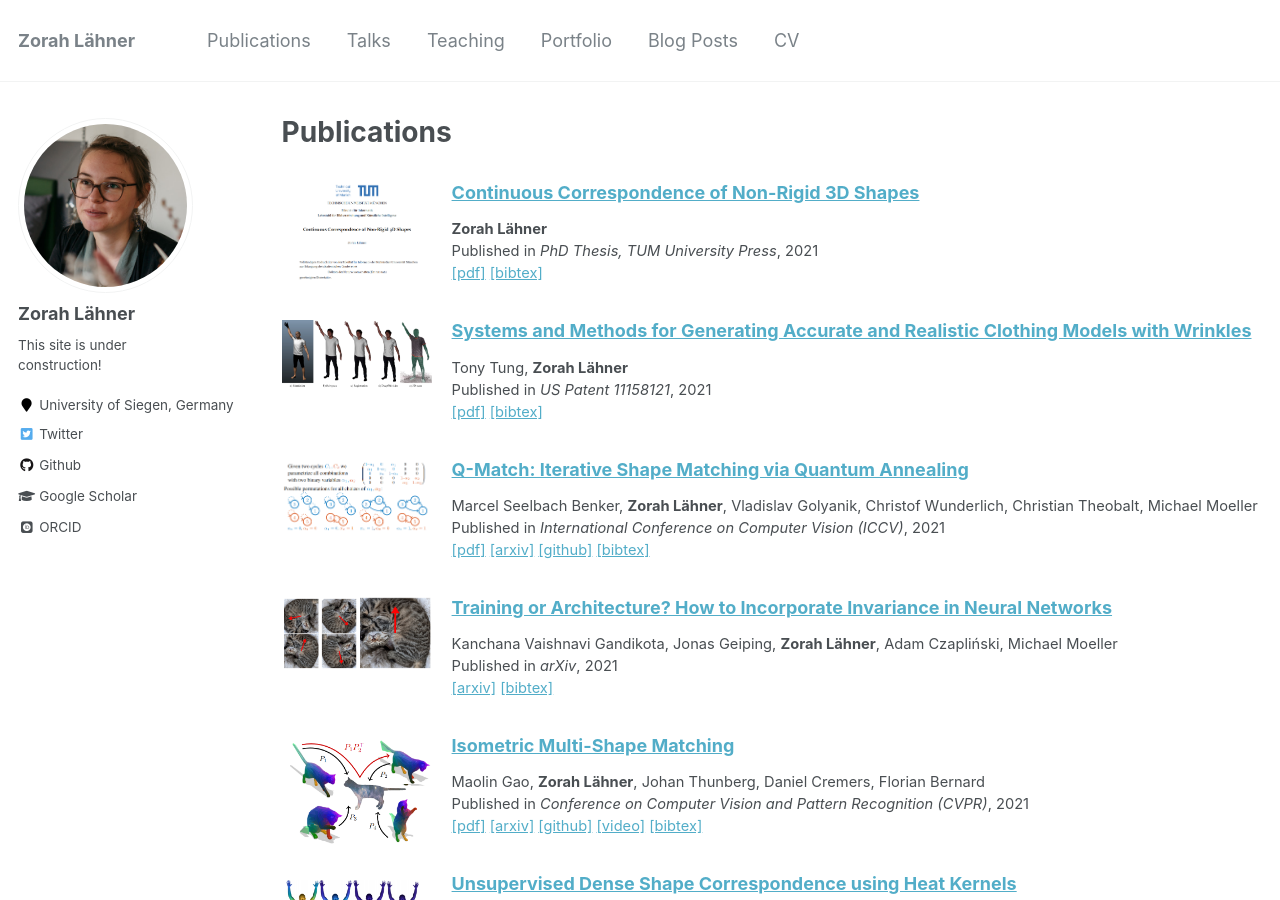
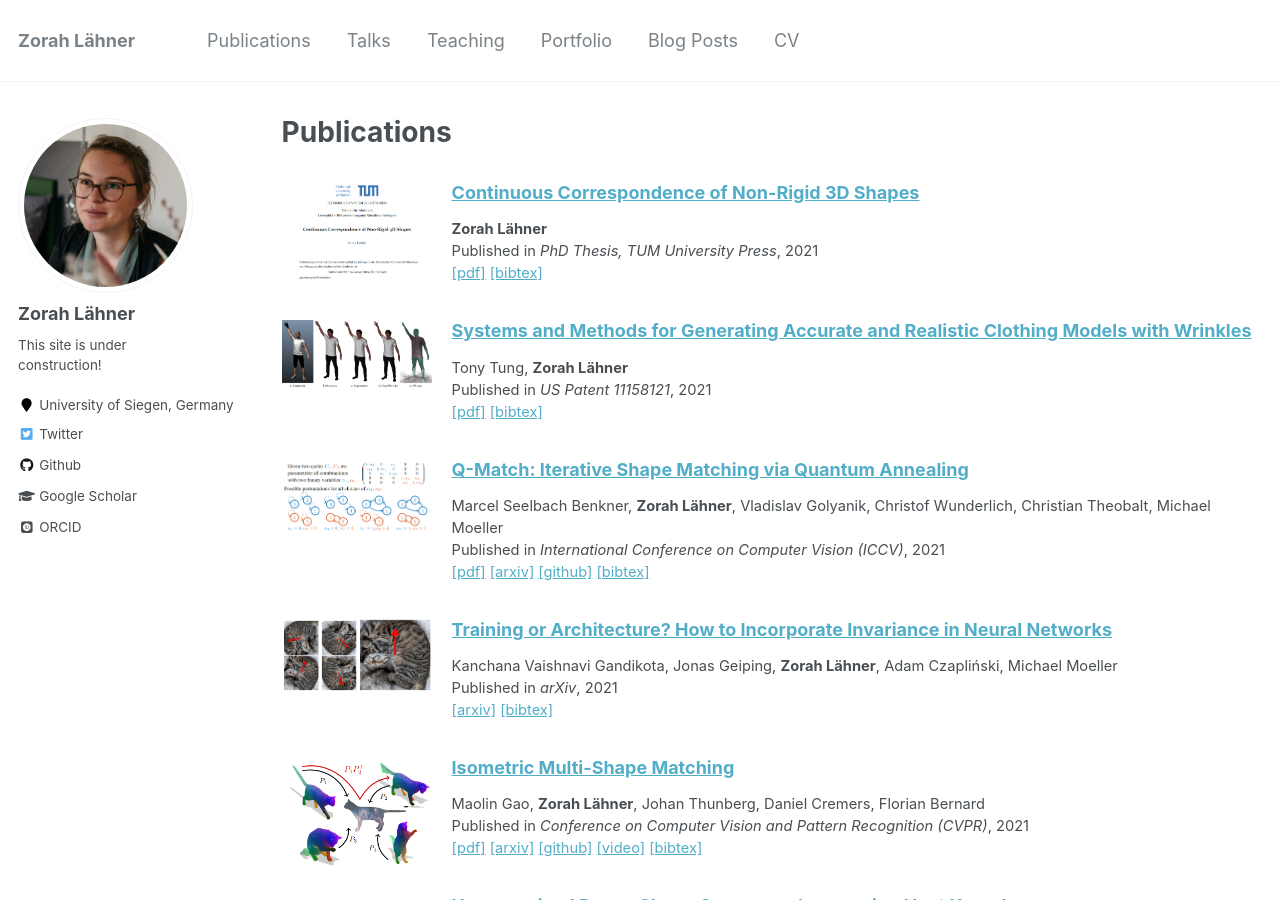
Before and after one commit to zorah/zorah.github.io, a Jekyll site: the page built from _pages/publications.md, in a window 1280 px wide and 900 px high. Built offline with Jekyll 4.4.1, drawn with Linux system fonts in a browser that asks for light colours; some web fonts are replaced.

Commit message:
fix benkner

```diff
--- a/_publications/2021-iccv-q-match-iterative-shape-matching-via-quantum-annealing.md
+++ b/_publications/2021-iccv-q-match-iterative-shape-matching-via-quantum-annealing.md
@@ -6,7 +6,7 @@
 date: 2021-09-01
 venue: 'International Conference on Computer Vision (ICCV)'
 paperurl: 'http://zorah.github.io/files/pdfs/seelbach2021qmatch.pdf'
-authors: 'Marcel Seelbach Benker, <b>Zorah Lähner</b>, Vladislav Golyanik, Christof Wunderlich, Christian Theobalt, Michael Moeller'
+authors: 'Marcel Seelbach Benkner, <b>Zorah Lähner</b>, Vladislav Golyanik, Christof Wunderlich, Christian Theobalt, Michael Moeller'
 teaser: /previews/seelbach2021qmatch.png
 arxiv: 'https://arxiv.org/abs/2105.02878'
 code: https://github.com/MSeelbach/Q-Match
@@ -29,7 +29,7 @@
 ## Bibtex
 
     @InProceedings{seelbach2021qmatch,
-        author 	= "Marcel {Seelbach Benker} and Zorah L\"ahner and Vladislav Golyanik and Christof Wunderlich and Christian Theobalt and Michael Moeller",
+        author 	= "Marcel {Seelbach Benkner} and Zorah L\"ahner and Vladislav Golyanik and Christof Wunderlich and Christian Theobalt and Michael Moeller",
         title 	= "Q-Match: Iterative Shape Matching via Quantum Annealing",
         booktitle    	= "International Conference on Computer Vision (ICCV)",
         year 		= "2021",
```
